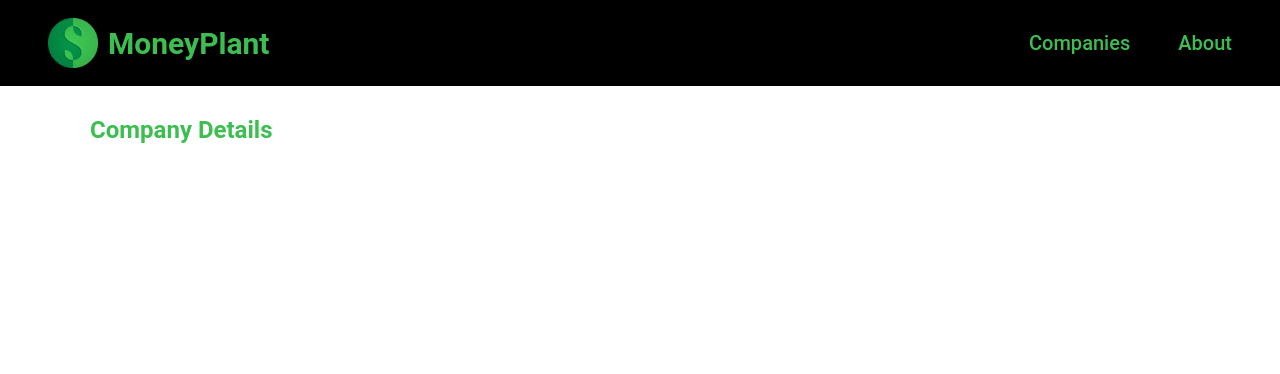
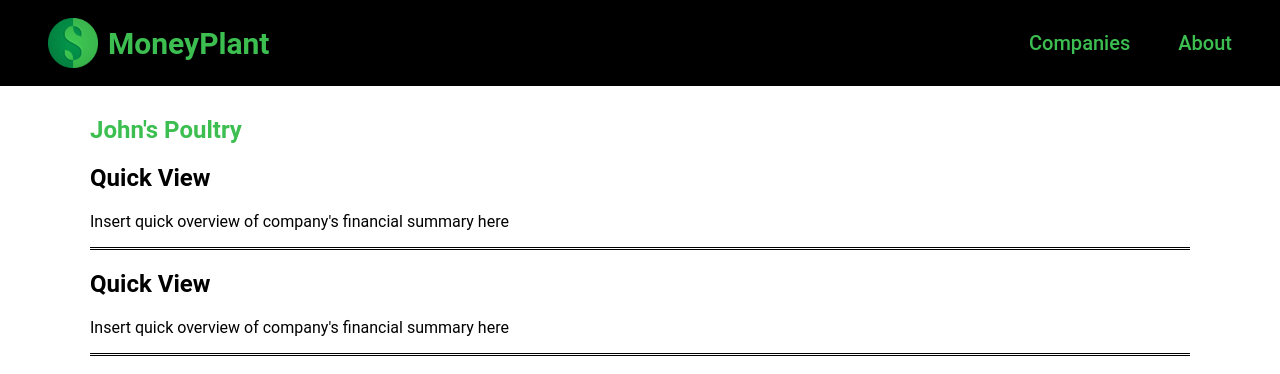
Before and after one commit to kyun99/CitiHackOverflow2022_JJYK, a React (Create React App) app in the folder client/: page /details in a window 1280 px wide. Shown: the top 374 px of the page. Built offline with nearby package versions, Linux system fonts and the light colour scheme; the HTML template or start-up script is replaced by a standard one.

Commit message:
Added component for company details (for customer view), CompanyDetail page (for customer view), and SearchPage (with SearchBar component). SearchPage not showing up, not sure why, will try again tomorrow.

```diff
--- a/client/src/App.css
+++ b/client/src/App.css
@@ -52,3 +52,9 @@ a :hover {
    font-size: 20px;
    margin-right: 3rem;
 }
+
+.DetailComponent {
+   border-bottom: solid;
+   color: black;
+   border-bottom-style: double;
+}
--- a/client/src/App.js
+++ b/client/src/App.js
@@ -7,6 +7,7 @@ import BrowseCompanies from "./components/BrowseCompanies";
 import CompanyDetails from "./components/CompanyDetails";
 import Navbar from "./components/Navbar";
 import EditCompany from "./components/EditCompany";
+import SearchPage from "./components/SearchPage";
 
 function App() {
    return (
@@ -29,6 +30,11 @@ function App() {
                         path="banker/edit"
                         element={<EditCompany />}
                      />
+                     <Route
+                        exact
+                        path="searchpage"
+                        element={<SearchPage />}
+                     />
                   </Routes>
                </section>
             </Router>
--- a/client/src/components/CompanyDetails.js
+++ b/client/src/components/CompanyDetails.js
@@ -1,9 +1,15 @@
-import React from "react";
+import React, { Fragment } from "react";
+import Detail from './Detail';
 
 const CompanyDetails = () => {
+   const CompanyName = "John's Poultry"
    return (
       <div>
-         <h1>Company Details</h1>
+         <Fragment>
+            <h1 className="name">{CompanyName}</h1>
+            <Detail />
+            <Detail />
+         </Fragment>
       </div>
    );
 };
--- /dev/null
+++ b/client/src/components/Detail.js
@@ -0,0 +1,14 @@
+import React from 'react';
+import DetailTitle from './DetailTitle';
+import DetailContent from './DetailContent';
+
+const Detail = () => {
+    return (
+        <div className="DetailComponent">
+            <DetailTitle />
+            <DetailContent />
+        </div>
+    )
+}
+
+export default Detail;
--- /dev/null
+++ b/client/src/components/DetailContent.js
@@ -0,0 +1,11 @@
+import React from 'react';
+
+const placeholderContent = "Insert quick overview of company's financial summary here"
+
+const DetailContent = () => {
+    return (
+        <p>{placeholderContent}</p>
+    )
+}
+
+export default DetailContent;
--- /dev/null
+++ b/client/src/components/DetailTitle.js
@@ -0,0 +1,11 @@
+import React from 'react';
+
+const placeholderTitle = "Quick View"
+
+const DetailTitle = () => {
+    return (
+        <h2>{placeholderTitle}</h2>
+    )
+}
+
+export default DetailTitle;
--- /dev/null
+++ b/client/src/components/SearchBar.js
@@ -0,0 +1,15 @@
+import React, { Fragment, useEffect, useState } from "react";
+import { TextField } from '@mui/material';
+
+const SearchBar = () => {
+    return (
+        <TextField
+          id="standard-search"
+          label="Search field"
+          type="search"
+          variant="standard"
+        />
+    )
+}
+
+export default SearchBar
--- /dev/null
+++ b/client/src/components/SearchPage.js
@@ -0,0 +1,11 @@
+import React, { Fragment, useEffect, useState } from "react";
+import InputLabel from '@mui/material/InputLabel';
+import SearchBar from './SearchBar'
+
+const SearchPage = () => {
+    return (
+        <SearchBar />
+    )
+}
+
+export default SearchPage;
```
